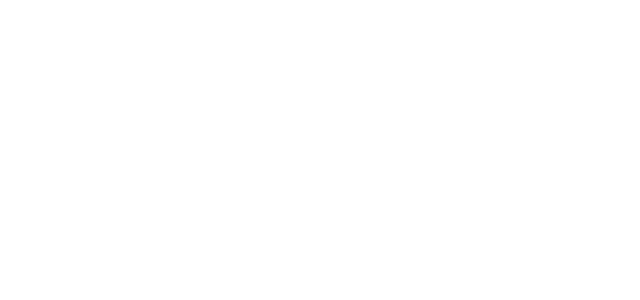
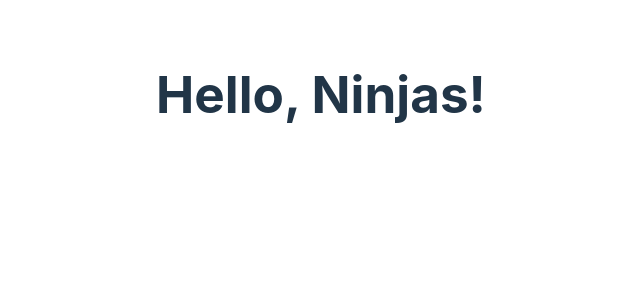
Before and after one commit to Mig-uel/react-router-demo, a React (Vite) app: page / in a window 1280 px wide. Shown: the top 300 px of the page, without its empty margins (319-959 px from the left). Built offline with nearby package versions, Linux system fonts and the light colour scheme.

Commit message:
Update return statement in App component

```diff
--- a/src/App.jsx
+++ b/src/App.jsx
@@ -1,7 +1,7 @@
 import './App.css'
 
 function App() {
-  return <></>
+  return <h1>Hello, Ninjas!</h1>
 }
 
 export default App
```
